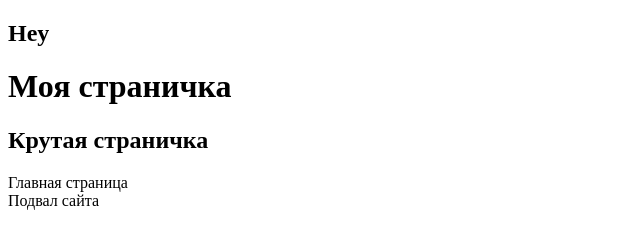
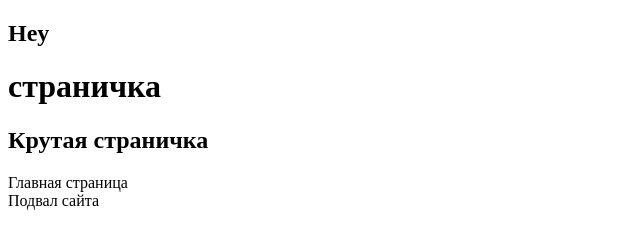
Before and after one commit to k1bara/github_train, a plain HTML site: page index.html in a window 1280 px wide. Shown: the whole page, without its empty margins (0-640 px from the left). Drawn offline with Linux system fonts and the light colour scheme.

Commit message:
h1 was changed

```diff
--- a/index.html
+++ b/index.html
@@ -8,7 +8,7 @@
 <body>
   <h2>Hey</h2>
   <main>
-    <h1>Моя страничка</h1>
+    <h1>страничка</h1>
     <h2>Крутая страничка</h2>
     <span>
       Главная страница
```
